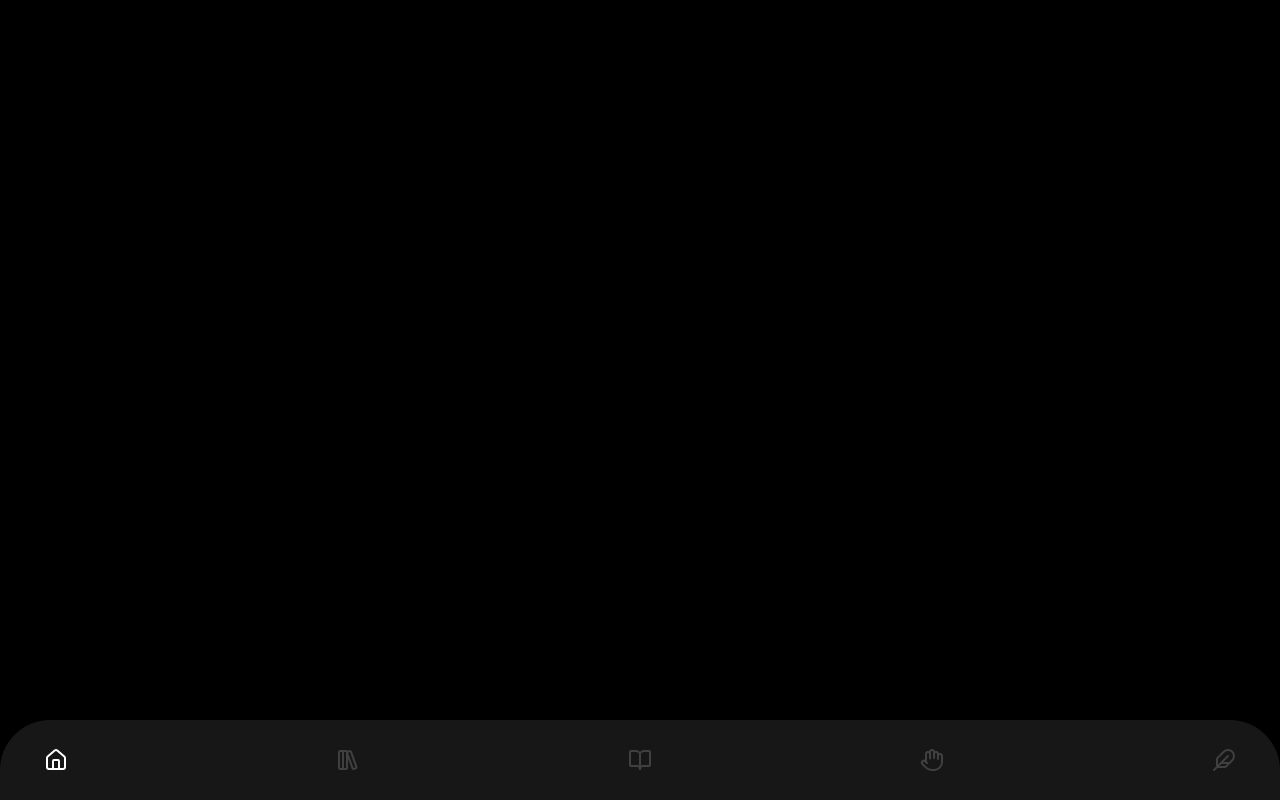
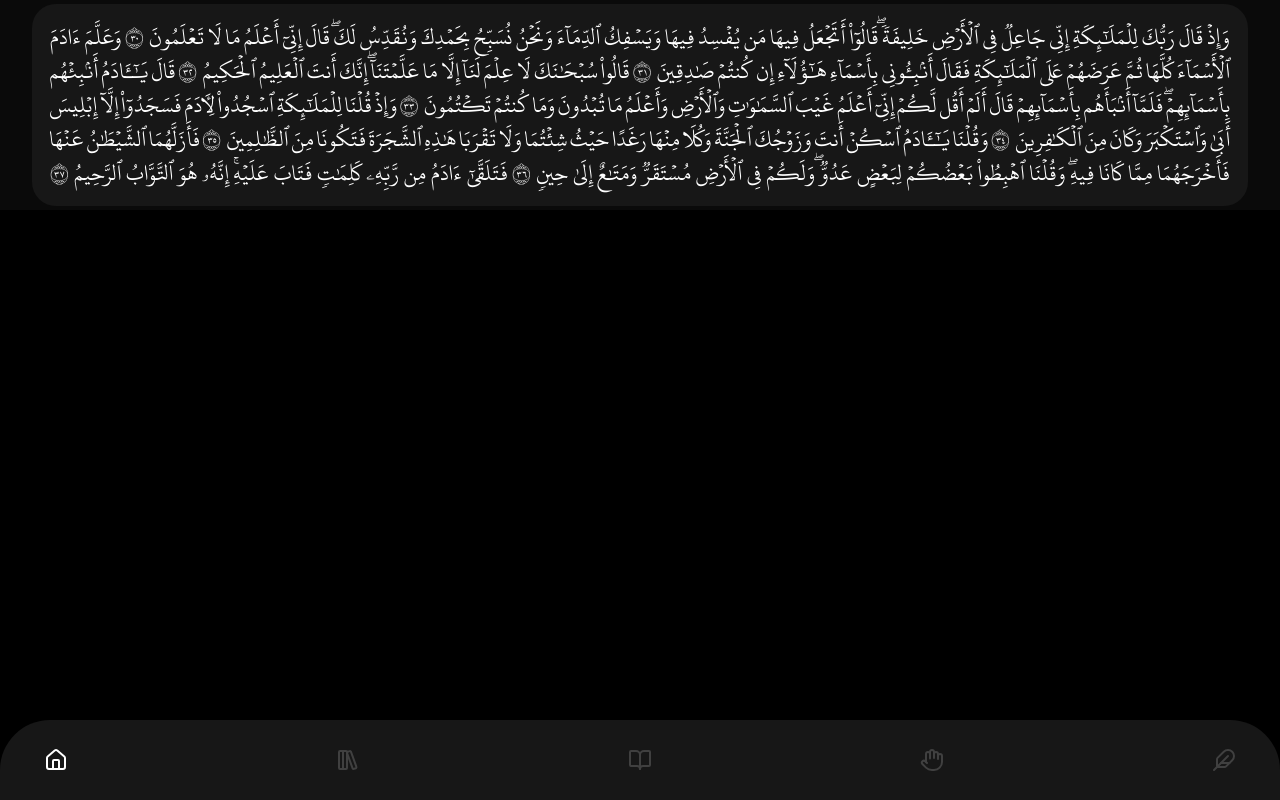
Before and after one commit to benstitousofiane/yahtaz, a Next.js app: page /quran/1/1 in a window 1280 px wide. Before the commit this address had no page. Built offline with nearby package versions, Linux system fonts and the light colour scheme.

Commit message:
pré ajout de la partie coran avec ses versets

```diff
--- /dev/null
+++ b/app/quran/[mode]/[suraid]/page.tsx
@@ -0,0 +1,8 @@
+import SurahPages from "@/components/quran/surahPages";
+export default async function Surah(){
+    return(
+        <>
+            <SurahPages mode="hafs" surahid={2} surahName_ar="..." surahName_phon="...2" />
+        </>
+    )
+}
--- /dev/null
+++ b/components/quran/surahPages.tsx
@@ -0,0 +1,42 @@
+"use client"
+
+import { ReactNode } from 'react'
+import quran_hafs from './hafs/hafsData_v2-0.json'
+import quran_warsh from './warsh/warshData_v2-1.json'
+import quran_shubah from './shubah/shubaData_v2-0.json'
+import quran_qaloun from './qaloun/QalounData_v2-1.json'
+import quran_duri from './duri/DouriData_v2-0.json'
+import quran_susi from './susi/SousiData_v2-0.json'
+
+interface SurahPagesInterface{
+    mode : string
+    surahid : number
+    surahName_ar : string
+    surahName_phon : string
+}
+
+export default function SurahPages(prop: SurahPagesInterface){
+    let quranModeSelected_text = quran_hafs
+    let quranModeSelected_font = "Hafs"
+    let surahOutput : ReactNode[] = []
+    let i : number = 0
+    for (const verse of quranModeSelected_text){
+        // a ne pas oublier de remettre à un bon état et faire un composant page
+        if (verse.sura_no == prop.surahid && verse.page == 6){
+            for (const word of verse.aya_text.split(" ")){
+                surahOutput.push(<p className='leading-[2rem] m-[1px]' key={i}>{word}</p>)
+                i++
+            }
+        }
+    }
+
+    return (
+        <main className='bg-neutral-950 flex justify-center text-2xl mb-24' style={{fontFamily: quranModeSelected_font}}>
+            <div className='bg-neutral-900 max-w-[95%] m-1 p-4 rounded-3xl'>
+                <div className='text-white flex flex-row-reverse flex-wrap justify-around'>
+                    {surahOutput}
+                </div>
+            </div>
+        </main>
+    )
+}
```
Also changed, not shown: components/quran/bismillah.svg (added), components/quran/surah.tsx (deleted).
